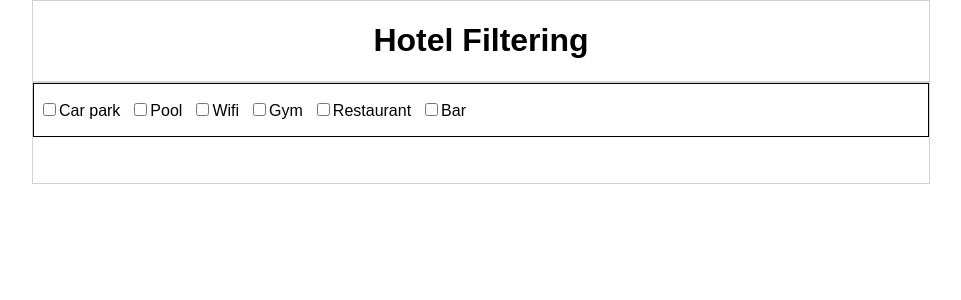
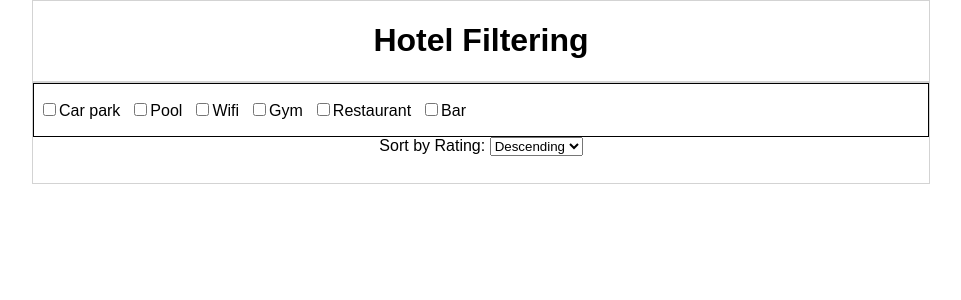
Before and after one commit to jenniredfield/fe-hotel-filtering, a React (Create React App) app: page / in a window 1280 px wide. Shown: the top 300 px of the page, without its empty margins (159-1120 px from the left). Built offline with nearby package versions, Linux system fonts and the light colour scheme.

Commit message:
Added sortByBox

```diff
--- a/src/Filter.js
+++ b/src/Filter.js
@@ -32,6 +32,13 @@ class Filter extends Component {
                         })}
                         </ul>
                 </div>
+                <div className="sortByDiv">
+                    <span>Sort by Rating: </span>
+                    <select>
+                        <option value="desc">Descending</option>
+                        <option value="asc">Ascending</option>
+                    </select>
+                </div>
             </div>
         )
     }
```
